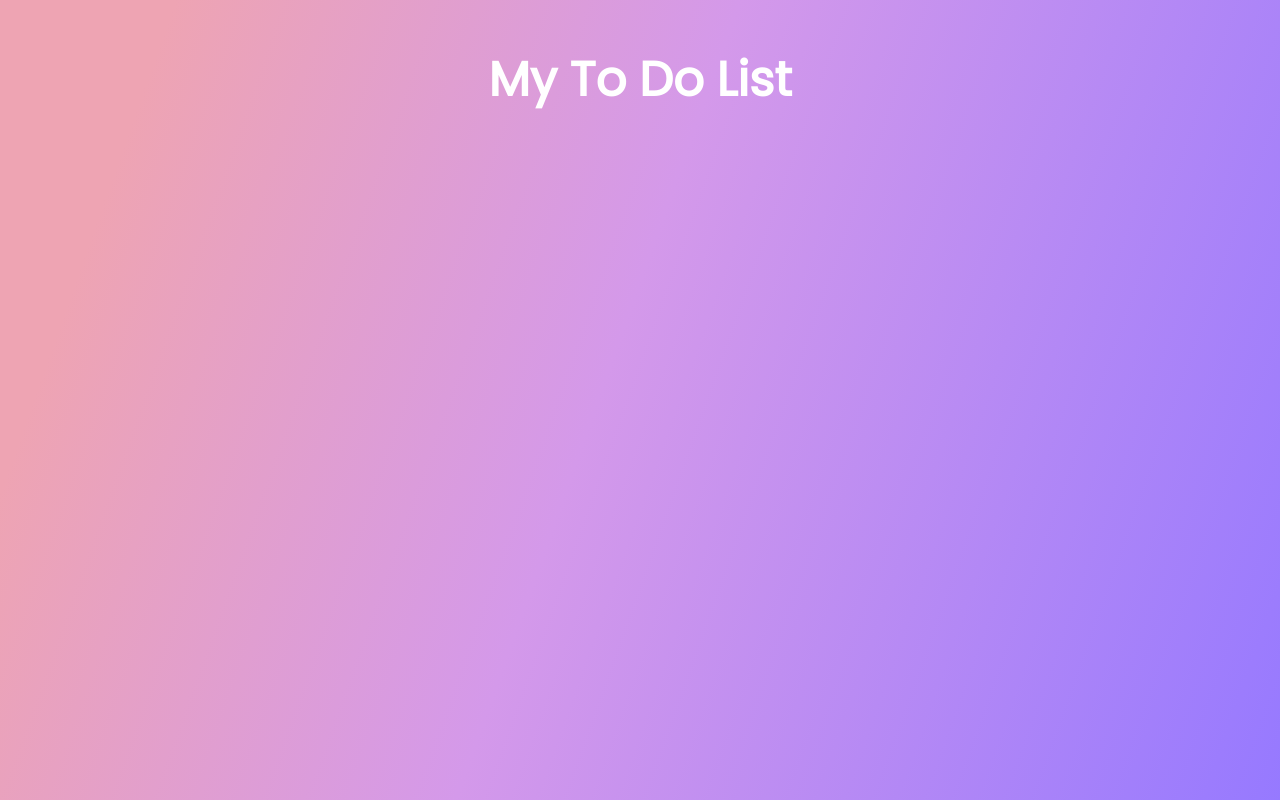
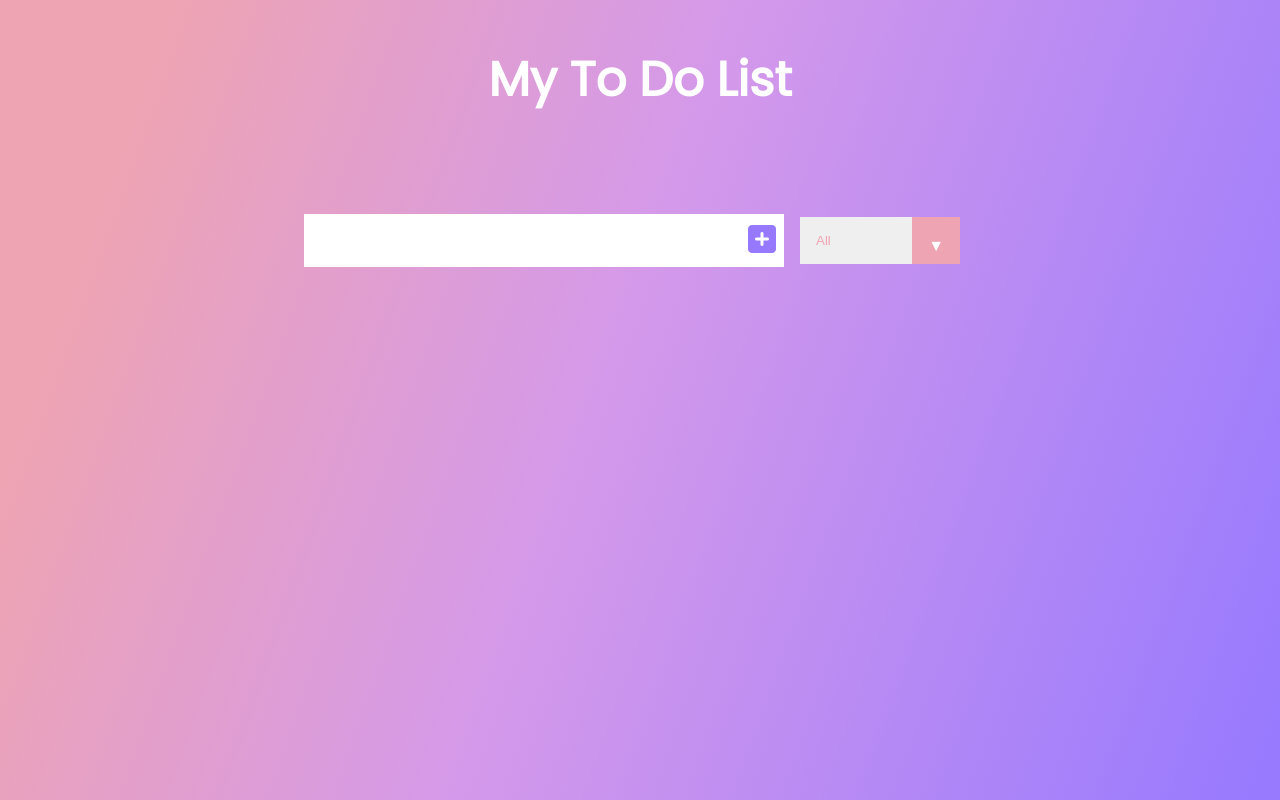
Before and after one commit to Learningcodes2021/react-to-do-list, a React (Create React App) app: page / in a window 1280 px wide. Built offline with nearby package versions, Linux system fonts and the light colour scheme.

Commit message:
Added new components

```diff
--- a/src/App.js
+++ b/src/App.js
@@ -1,12 +1,24 @@
-import React from "react";
+import React, { useState } from "react";
 import "./App.css";
+//Importing Components
+import Form from "./components/Form";
+import TodoList from "./components/TodoList";
 
 function App() {
+  const [inputText, setInputText] = useState("");
+  const [todos, setTodos] = useState([]);
   return (
     <div className="App">
       <header>
         <h1>My To Do List</h1>
       </header>
+      <Form
+        inputText={inputText}
+        todos={todos}
+        setTodos={setTodos}
+        setInputText={setInputText}
+      />
+      <TodoList />
     </div>
   );
 }
--- /dev/null
+++ b/src/components/Form.js
@@ -0,0 +1,37 @@
+import React from "react";
+
+export default function Form({ setInputText, todos, setTodos, inputText }) {
+  //Writing javascript code and function
+  const inputTextHandler = (e) => {
+    console.log(e.target.value);
+    setInputText(e.target.value);
+  };
+  const submitTodoHandler = (e) => {
+    e.preventDefault();
+    setTodos([
+      ...todos,
+      { text: inputText, completed: false, id: Math.random() * 1000 },
+    ]);
+    setInputText("");
+  };
+  return (
+    <form>
+      <input
+        value={inputText}
+        onChange={inputTextHandler}
+        type="text"
+        className="todo-input"
+      />
+      <button onClick={submitTodoHandler} className="todo-button" type="submit">
+        <i className="fas fa-plus-square"></i>
+      </button>
+      <div className="select">
+        <select name="todos" className="filter-todo">
+          <option value="all">All</option>
+          <option value="completed">Completed</option>
+          <option value="incompleted">Incompleted</option>
+        </select>
+      </div>
+    </form>
+  );
+}
--- /dev/null
+++ b/src/components/TodoList.js
@@ -0,0 +1,9 @@
+import React from "react";
+
+export default function TodoList() {
+  return (
+    <div className="todo-container">
+      <ul className="todo-list"></ul>
+    </div>
+  );
+}
```
